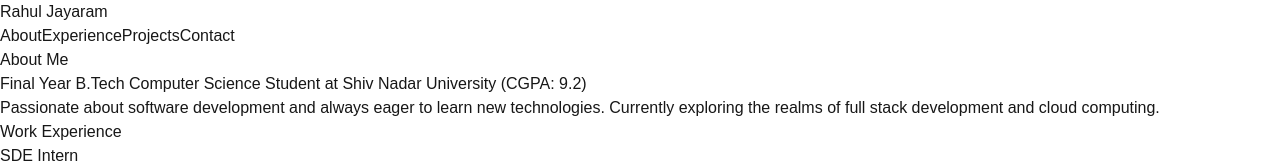
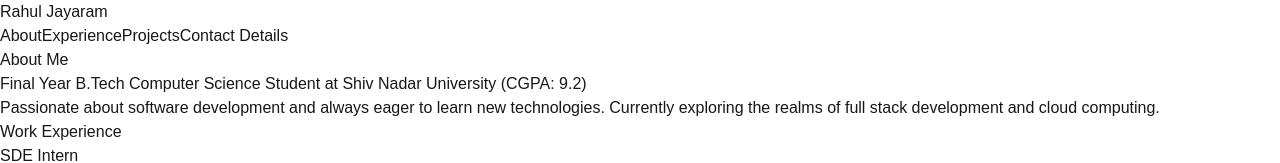
Before and after one commit to Rahuldj2/aws-resume-website, a Next.js app: page / in a window 1280 px wide. Shown: the top 163 px of the page. Built offline with nearby package versions, Linux system fonts and the light colour scheme; no server answers.

Commit message:
Removed "use client" directive

```diff
--- a/src/pages/index.tsx
+++ b/src/pages/index.tsx
@@ -1,5 +1,3 @@
-"use client"
-
 import React, { useEffect, useState } from "react"
 import { FaGithub, FaLinkedin} from "react-icons/fa"
 import { SiLeetcode } from "react-icons/si"
@@ -37,7 +35,7 @@ const Portfolio = () => {
               Projects
             </a>
             <a href="#contact" className="hover:text-blue-400 transition-colors">
-              Contact
+              Contact Details
             </a>
           </div>
         </nav>
```
